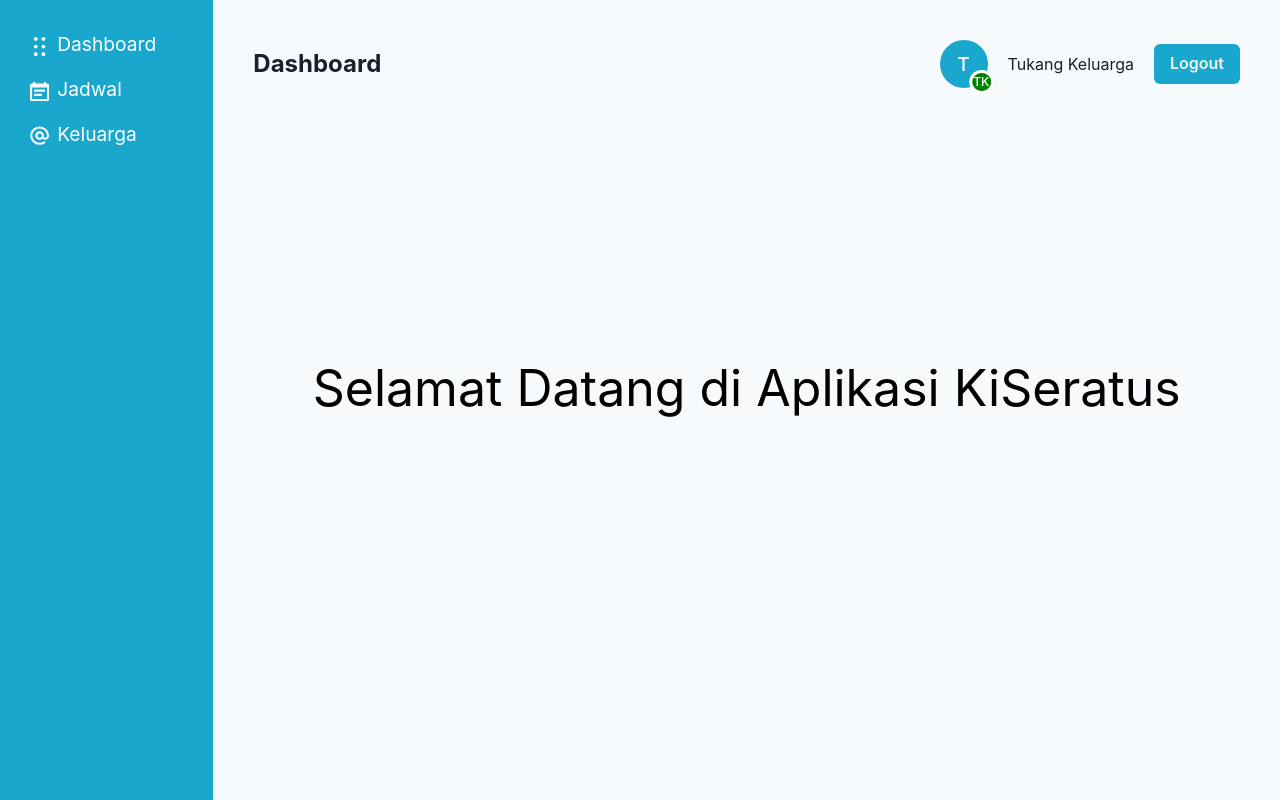
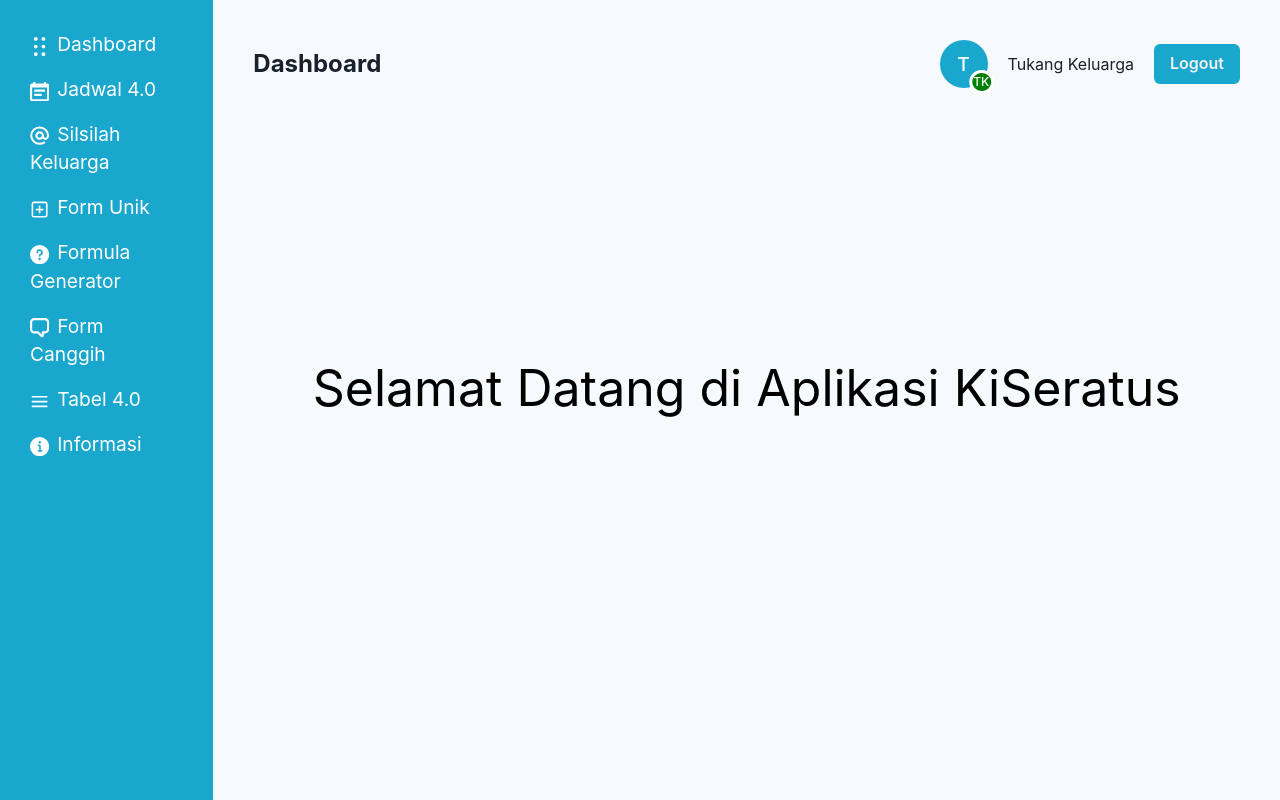
Before and after one commit to alfisyar520/KiSeratus, a React (Create React App) app: page / in a window 1280 px wide. Built offline with nearby package versions, Linux system fonts and the light colour scheme.

Commit message:
feat(header-sidebar): all menu sidebar
pic: alfisyar jefry pranata

```diff
--- a/src/components/layout/sidebar/index.js
+++ b/src/components/layout/sidebar/index.js
@@ -1,8 +1,22 @@
 import { List, ListItem, ListIcon } from "@chakra-ui/react";
-import { CalendarIcon, DragHandleIcon, AtSignIcon } from "@chakra-ui/icons";
+import {
+  CalendarIcon,
+  DragHandleIcon,
+  AtSignIcon,
+  QuestionIcon,
+  InfoIcon,
+  PlusSquareIcon,
+  ChatIcon,
+  HamburgerIcon,
+} from "@chakra-ui/icons";
 import { NavLink } from "react-router-dom";
+import { useState } from "react";
 
 export default function Sidebar() {
+  // list user = all, jadwalKeluarga, formUnikFormula, formCanggihTabel
+  const [ruleUser, setRuleUser] = useState("all");
+
+  if (ruleUser === "jadwalKeluarga") {
     return (
       <List color="white" fontSize="1.2em" spacing={4}>
         <ListItem>
@@ -14,15 +28,115 @@
         <ListItem>
           <NavLink to="jadwal">
             <ListIcon as={CalendarIcon} color="white" />
-          Jadwal
+            Jadwal 4.0
           </NavLink>
         </ListItem>
         <ListItem>
           <NavLink to="keluarga">
             <ListIcon as={AtSignIcon} color="white" />
-          Keluarga
+            Silsilah Keluarga
+          </NavLink>
+        </ListItem>
+      </List>
+    );
+  } else if (ruleUser === "formUnikFormula") {
+    return (
+      <List color="white" fontSize="1.2em" spacing={4}>
+        <ListItem>
+          <NavLink to="/">
+            <ListIcon as={DragHandleIcon} color="white" />
+            Dashboard
+          </NavLink>
+        </ListItem>
+        <ListItem>
+          <NavLink to="form-unik">
+            <ListIcon as={PlusSquareIcon} color="white" />
+            Form Unik
+          </NavLink>
+        </ListItem>
+        <ListItem>
+          <NavLink to="formula-generator">
+            <ListIcon as={QuestionIcon} color="white" />
+            Formula Generator
+          </NavLink>
+        </ListItem>
+      </List>
+    );
+  } else if (ruleUser === "formCanggihTabel") {
+    return (
+      <List color="white" fontSize="1.2em" spacing={4}>
+        <ListItem>
+          <NavLink to="/">
+            <ListIcon as={DragHandleIcon} color="white" />
+            Dashboard
+          </NavLink>
+        </ListItem>
+        <ListItem>
+          <NavLink to="form-canggih">
+            <ListIcon as={ChatIcon} color="white" />
+            Form Canggih
+          </NavLink>
+        </ListItem>
+        <ListItem>
+          <NavLink to="form-canggih">
+            <ListIcon as={HamburgerIcon} color="white" />
+            Tabel 4.0
+          </NavLink>
+        </ListItem>
+      </List>
+    );
+  } else {
+    return (
+      <List color="white" fontSize="1.2em" spacing={4}>
+        <ListItem>
+          <NavLink to="/">
+            <ListIcon as={DragHandleIcon} color="white" />
+            Dashboard
+          </NavLink>
+        </ListItem>
+        <ListItem>
+          <NavLink to="jadwal">
+            <ListIcon as={CalendarIcon} color="white" />
+            Jadwal 4.0
+          </NavLink>
+        </ListItem>
+        <ListItem>
+          <NavLink to="keluarga">
+            <ListIcon as={AtSignIcon} color="white" />
+            Silsilah Keluarga
+          </NavLink>
+        </ListItem>
+        <ListItem>
+          <NavLink to="form-unik">
+            <ListIcon as={PlusSquareIcon} color="white" />
+            Form Unik
+          </NavLink>
+        </ListItem>
+        <ListItem>
+          <NavLink to="formula-generator">
+            <ListIcon as={QuestionIcon} color="white" />
+            Formula Generator
+          </NavLink>
+        </ListItem>
+        <ListItem>
+          <NavLink to="form-canggih">
+            <ListIcon as={ChatIcon} color="white" />
+            Form Canggih
+          </NavLink>
+        </ListItem>
+        <ListItem>
+          <NavLink to="form-canggih">
+            <ListIcon as={HamburgerIcon} color="white" />
+            Tabel 4.0
+          </NavLink>
+        </ListItem>
+        <ListItem>
+          <NavLink to="form-canggih">
+            <ListIcon as={InfoIcon} color="white" />
+            Informasi
           </NavLink>
         </ListItem>
       </List>
     );
   }
+}
```
Lines whose indentation alone changed are shown as unchanged.
